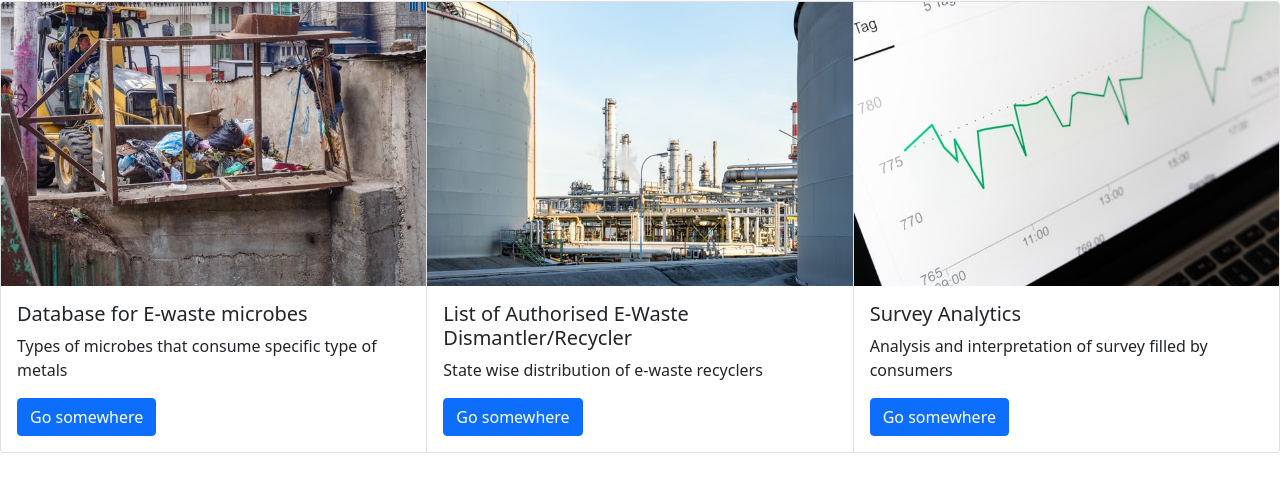
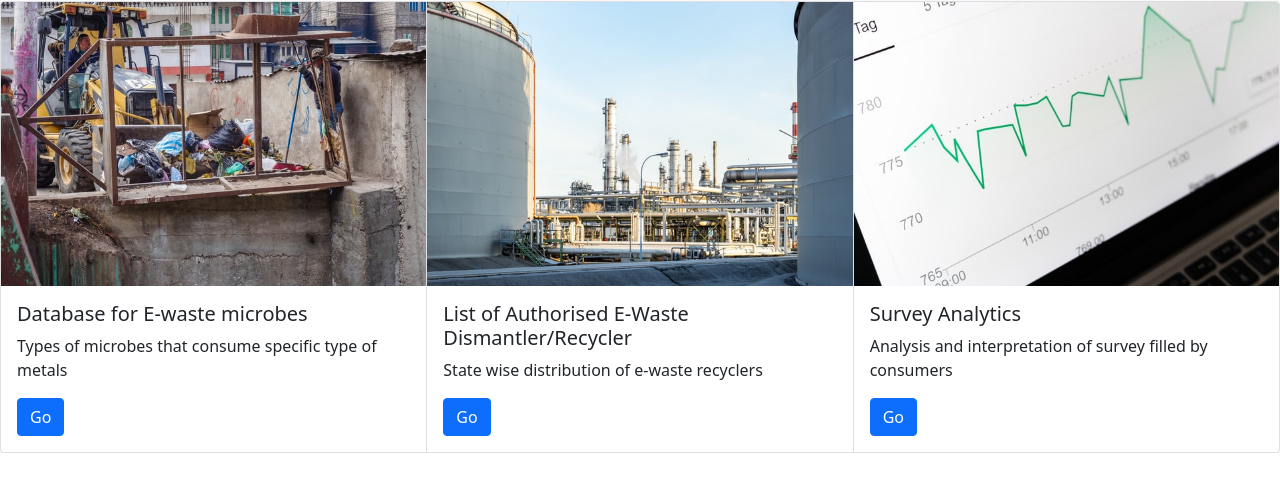
Before and after one commit to Digvijay-Singh-Dhanker/E-waste-management-data-handler, a plain HTML site: page index.html in a window 1280 px wide. Shown: the part 49-540 px from the top of the page. Drawn offline with nearby package versions, Linux system fonts and the light colour scheme.

Commit message:
changed text in button

```diff
--- a/index.html
+++ b/index.html
@@ -23,7 +23,7 @@
                 <h5 class="card-title">Database for E-waste microbes</h5>
                 <p class="card-text">Types of microbes that consume specific type of metals</p>
 
-                <a href="./index1.html" class="btn btn-primary">Go somewhere</a>
+                <a href="./index1.html" class="btn btn-primary">Go</a>
             </div>
         </div>
         <div class="card">
@@ -32,7 +32,7 @@
                 <h5 class="card-title">List of Authorised E-Waste Dismantler/Recycler</h5>
                 <p class="card-text">State wise distribution of e-waste recyclers</p>
 
-                <a href="./index2.html" class="btn btn-primary">Go somewhere</a>
+                <a href="./index2.html" class="btn btn-primary">Go</a>
             </div>
         </div>
         <div class="card">
@@ -41,7 +41,7 @@
                 <h5 class="card-title">Survey Analytics</h5>
                 <p class="card-text">Analysis and interpretation of survey filled by consumers</p>
 
-                <a href="https://docs.google.com/forms/d/1CkJ9oPfQOtWv7h5SKo55kiG_g5zQoEhxuVY_PvCNjr4/edit#responses" class="btn btn-primary">Go somewhere</a>
+                <a href="https://docs.google.com/forms/d/1CkJ9oPfQOtWv7h5SKo55kiG_g5zQoEhxuVY_PvCNjr4/edit#responses" class="btn btn-primary">Go</a>
             </div>
         </div>
     </div>
```
